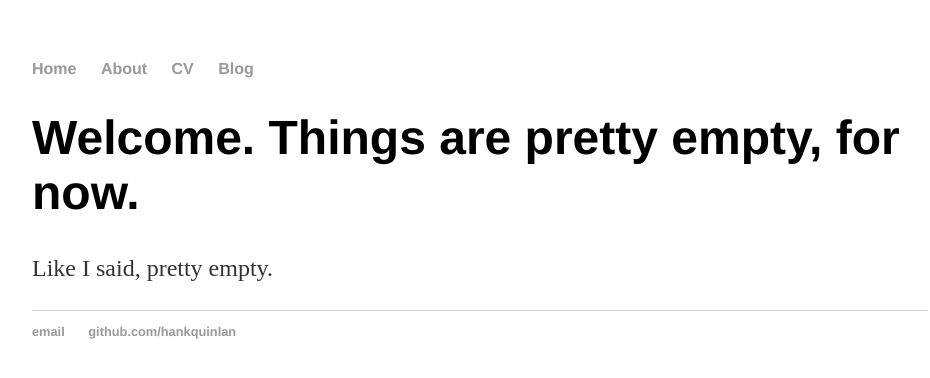
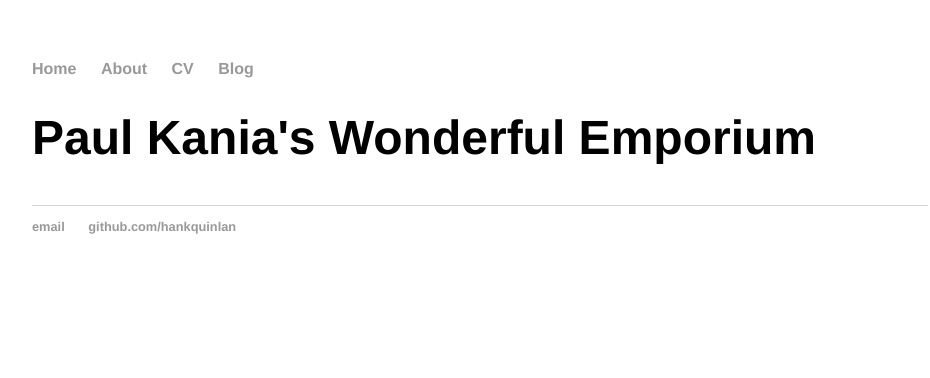
Before and after one commit to paulkania/paulkania.github.io, a Jekyll site: the page built from index.html, in a window 1280 px wide. Shown: the top 378 px of the page, without its empty margins (160-1090 px from the left). Built offline with Jekyll 4.4.1, drawn with Linux system fonts in a browser that asks for light colours.

Commit message:
blog index
Giving Front Page the blog index - instead of having subdirectory have blog index

```diff
--- a/index.html
+++ b/index.html
@@ -2,7 +2,10 @@
 layout: default
 title: Paul Kania's Wonderful Emporium
 ---
-<div class="blurb">
-	<h1>Welcome. Things are pretty empty, for now.</h1>
-	<p>Like I said, pretty empty.</p>
-</div><!-- /.blurb -->
+<h1>{{ page.title }}</h1>
+	<ul class="posts">
+
+	  {% for post in site.posts %}
+	    <li><span>{{ post.date | date_to_string }}</span> » <a href="{{ post.url }}" title="{{ post.title }}">{{ post.title }}</a></li>
+	  {% endfor %}
+	</ul>
```
